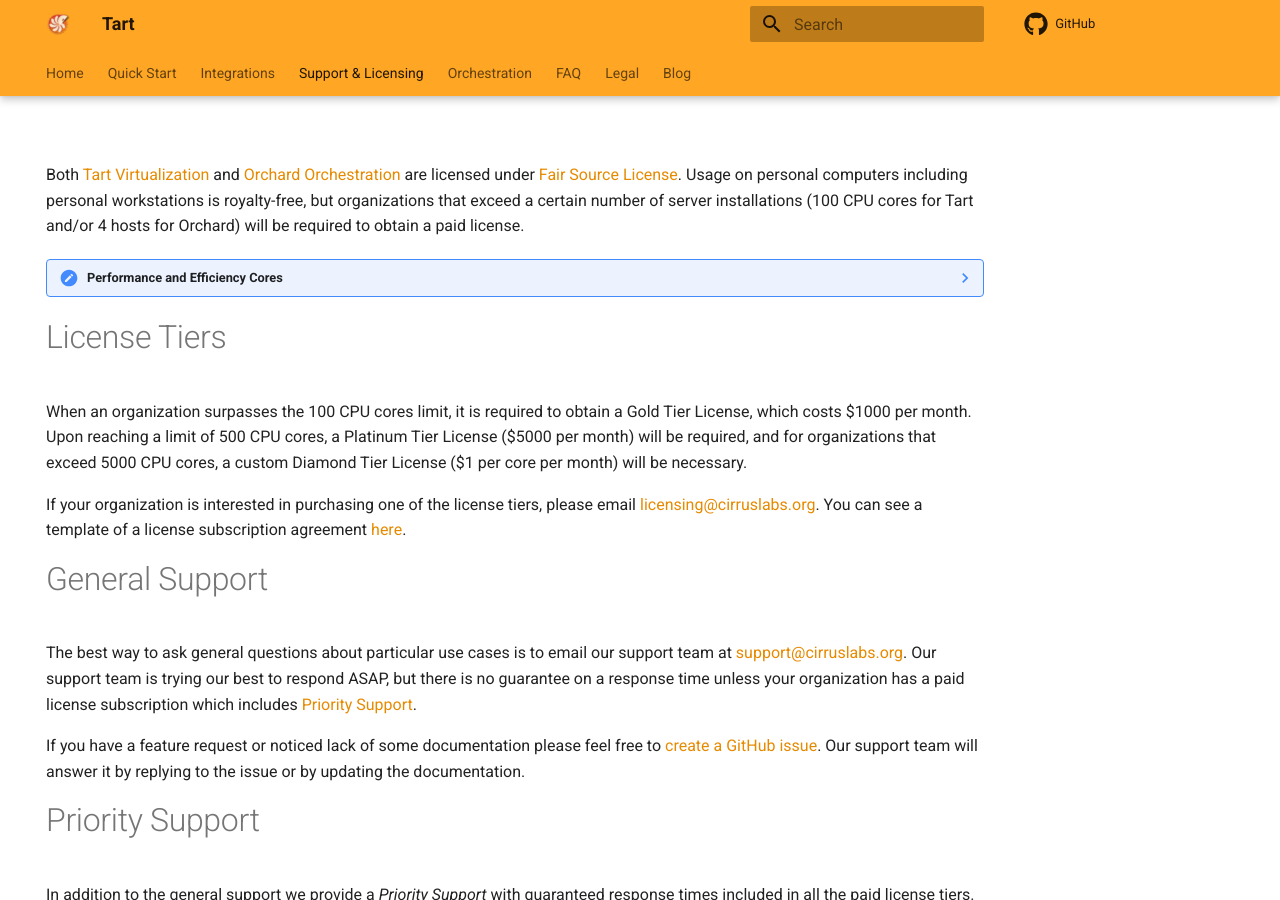
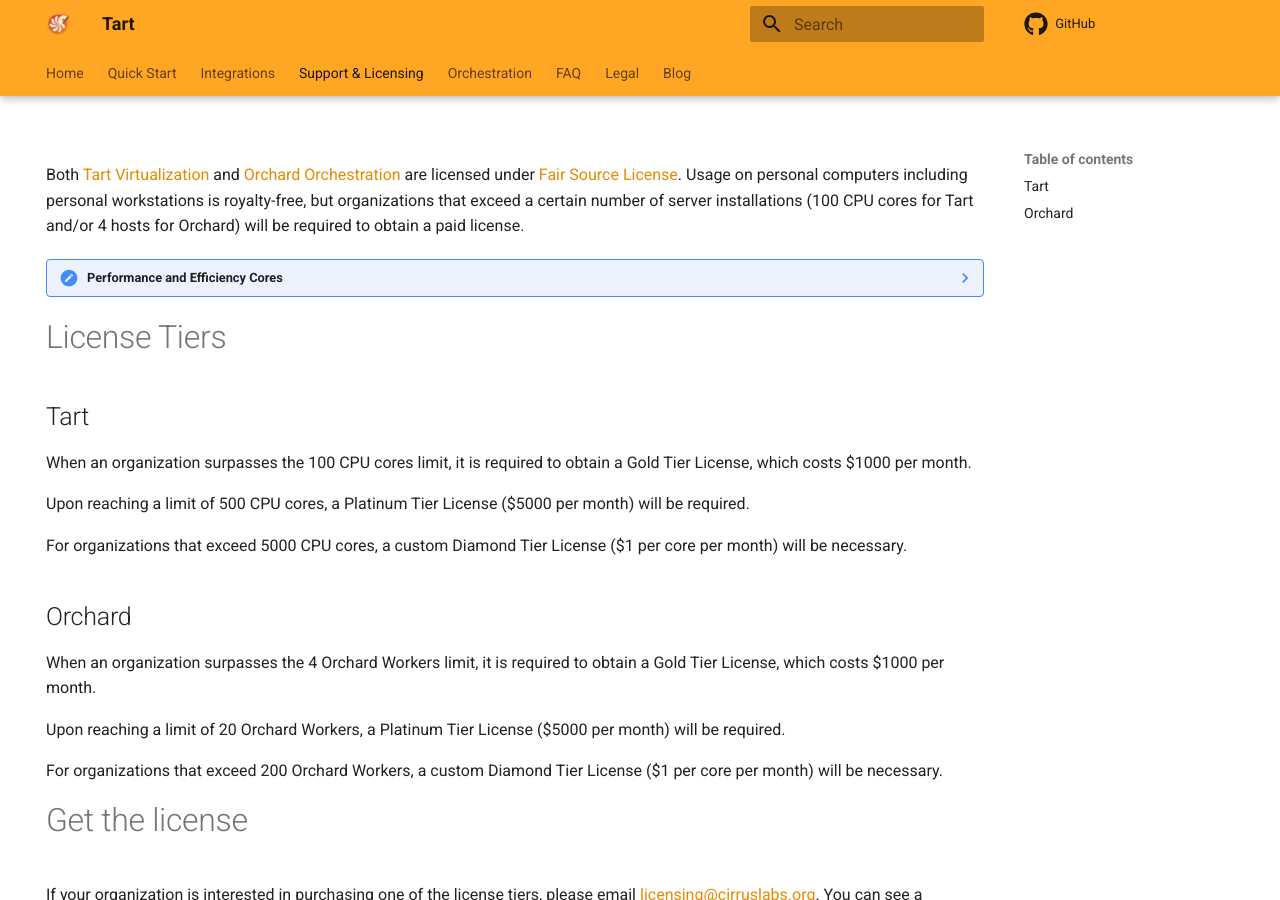
Before and after one commit to cirruslabs/tart, an MkDocs documentation site: the page built from docs/licensing.md, in a window 1280 px wide and 900 px high. Built offline with MkDocs 1.6.1 and Material for MkDocs 9.7.7, drawn with Linux system fonts in a browser that asks for light colours; plug-ins that fetch from the network failed and are left out; comment, search, counter and statistics services are not loaded.

Commit message:
Clarify licensing

```diff
--- a/docs/licensing.md
+++ b/docs/licensing.md
@@ -16,9 +16,23 @@
 
 # License Tiers
 
+## Tart
+
 When an organization surpasses the 100 CPU cores limit, it is required to obtain a Gold Tier License, which costs \$1000 per month.
-Upon reaching a limit of 500 CPU cores, a Platinum Tier License (\$5000 per month) will be required, and for organizations
-that exceed 5000 CPU cores, a custom Diamond Tier License (\$1 per core per month) will be necessary.
+
+Upon reaching a limit of 500 CPU cores, a Platinum Tier License (\$5000 per month) will be required.
+
+For organizations that exceed 5000 CPU cores, a custom Diamond Tier License (\$1 per core per month) will be necessary.
+
+## Orchard
+
+When an organization surpasses the 4 Orchard Workers limit, it is required to obtain a Gold Tier License, which costs \$1000 per month.
+
+Upon reaching a limit of 20 Orchard Workers, a Platinum Tier License (\$5000 per month) will be required.
+
+For organizations that exceed 200 Orchard Workers, a custom Diamond Tier License (\$1 per core per month) will be necessary.
+
+# Get the license
 
 If your organization is interested in purchasing one of the license tiers, please email [licensing@cirruslabs.org](mailto:licensing@cirruslabs.org).
 You can see a template of a license subscription agreement [here](assets/TartLicenseSubscription.pdf).
```
